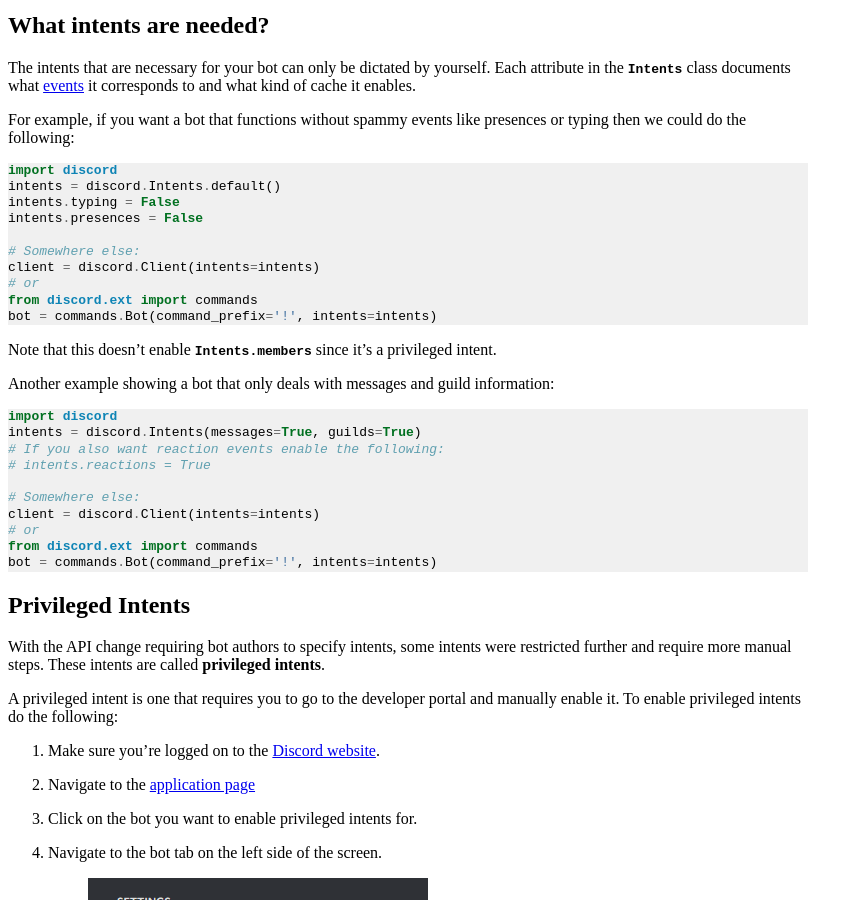
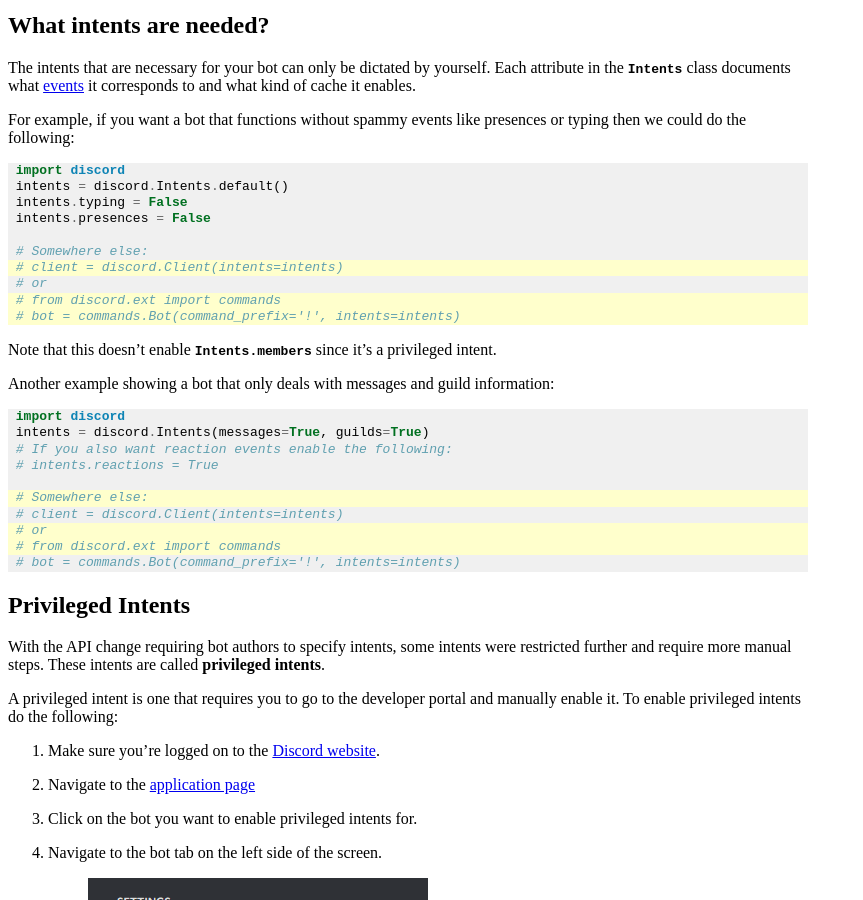
Before and after one commit to Rapptz/discord.py, a Sphinx documentation site: the page built from docs/intents.rst, in a window 1280 px wide and 900 px high, scrolled down 292 px. Shown: the whole window, without its empty margins (0-863 px from the left). Built offline with Sphinx 7.4.7, drawn with Linux system fonts in a browser that asks for light colours.

```diff
--- a/docs/intents.rst
+++ b/docs/intents.rst
@@ -43,10 +45,10 @@ Another example showing a bot that only deals with messages and guild informatio
     # intents.reactions = True
 
     # Somewhere else:
-    client = discord.Client(intents=intents)
+    # client = discord.Client(intents=intents)
     # or
-    from discord.ext import commands
-    bot = commands.Bot(command_prefix='!', intents=intents)
+    # from discord.ext import commands
+    # bot = commands.Bot(command_prefix='!', intents=intents)
 
 .. _privileged_intents:
 
```
Also changed, not shown: other parts of docs/intents.rst (+6 -3 lines).
